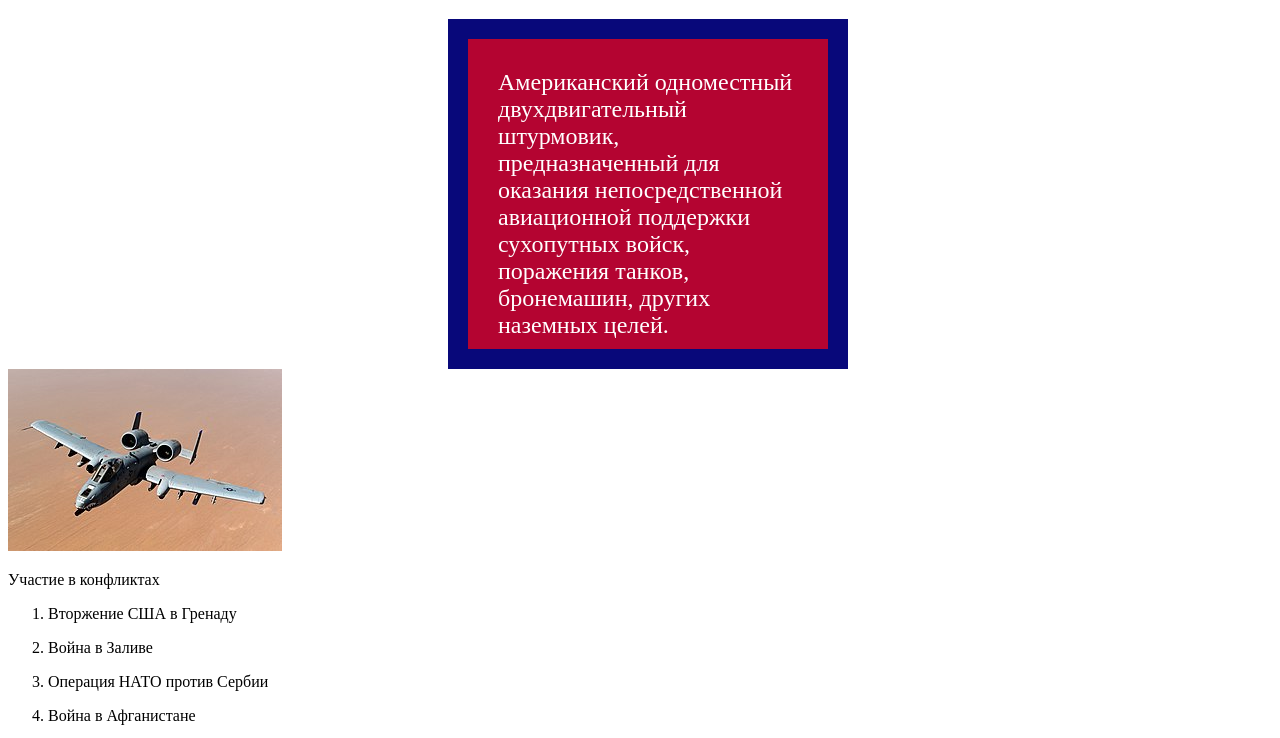
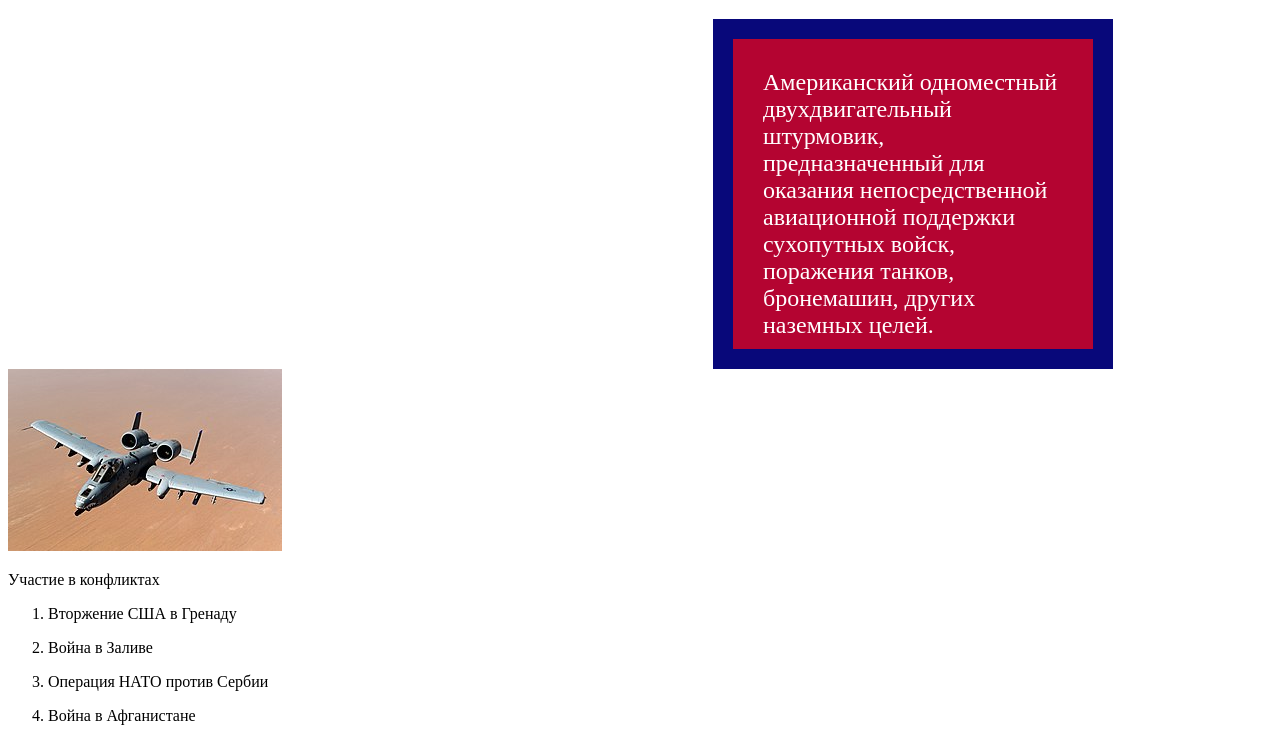
Before and after one commit to Chvyak/html-homework, a plain HTML site: page index.html in a window 1280 px wide. Shown: the part 61-799 px from the top of the page. Drawn offline with Linux system fonts and the light colour scheme.

Commit message:
add some fix

```diff
--- a/assets/styles/style.css
+++ b/assets/styles/style.css
@@ -10,7 +10,7 @@ html {
   color: #ffffff;
   padding: 30px;
   border: 20px solid #08087a;
-  margin: 0 0 0 440px;
+  margin: 0 0 0 705px;
   min-width: 300px;
   max-width: 300px;
   width: 300px;
```
